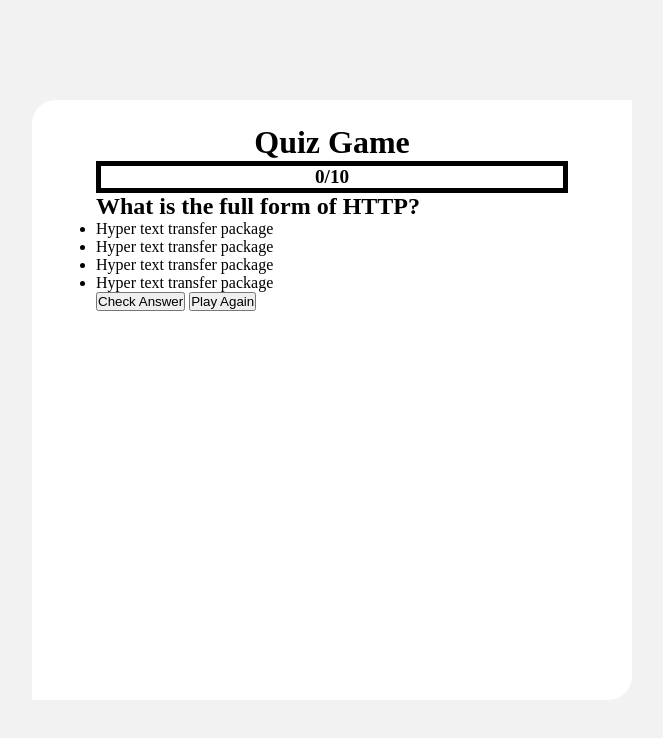
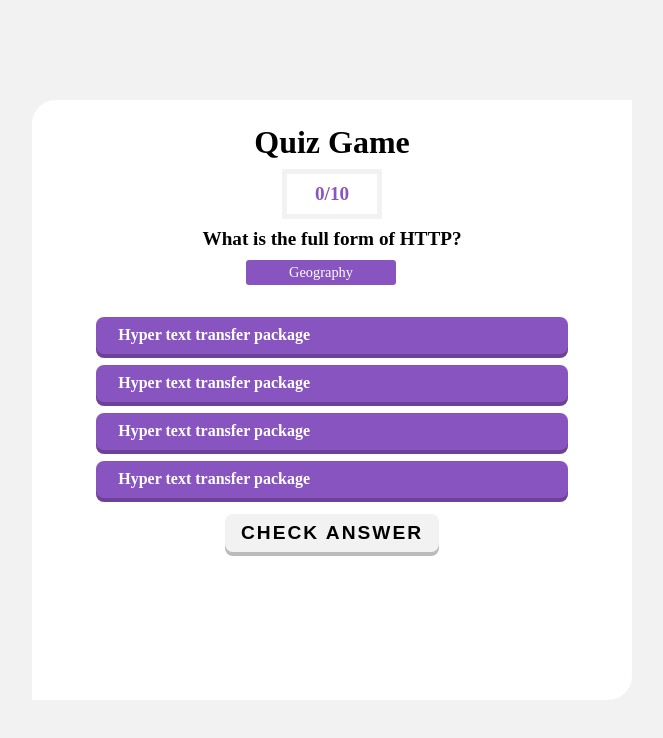
Before and after one commit to TumininuAjala/Quiz-app, a plain HTML site: page index.html in a window 1280 px wide. Shown: the whole page, without its empty margins (308-971 px from the left). Drawn offline with Linux system fonts and the light colour scheme.

Commit message:
seventh commit

```diff
--- a/index.html
+++ b/index.html
@@ -19,7 +19,7 @@
                 </div>
            </div>
            <div class="quiz-body">
-               <h2 class="quiz-question" id="question">What is the full form of HTTP?</h2>
+               <h2 class="quiz-question" id="question">What is the full form of HTTP?<span class="category">Geography</span></h2>
                <ul class="quiz-options">
                  <li>Hyper text transfer package</li>
                  <li>Hyper text transfer package</li>
--- a/style.css
+++ b/style.css
@@ -50,5 +50,119 @@ body{
     text-align: right;
     font-weight: 600;
     font-size: 1.2rem;
-    border: 5px solid;
+    border: 5px solid var(--grey-color);
+    margin-bottom: 1rem;
+    font-weight: bold;
+    width: 100px;
+    height: 50px;
+    margin: .5rem auto;
+    color: var(--light-purple-color);
 }
+
+.quiz-question{
+    font-size: 1.2rem;
+    text-align: center;
+    line-height: 1.3;
+    margin-bottom: 2rem;
+}
+
+.quiz-question .category{
+    font-size: 0.9rem;
+    font-weight: 500;
+    background-color: var(--light-purple-color);
+    color: var(--light-color);
+    padding: .2rem .4rem;
+    border-radius: .2rem;
+    margin-top: 0.5rem;
+    display: block;
+    width: 150px;
+    margin-left: 150px;
+}
+
+.quiz-options{
+    list-style-type:none ;
+    margin: 1rem 0;
+}
+
+.quiz-options li{
+    border-radius: 0.5rem;
+    font-weight: 600;
+    margin: .7rem 0;
+    padding: .4rem 1.2rem;
+    cursor: pointer;
+    border: 3px solid var(--light-purple-color);
+    background-color: var(--light-purple-color);
+    color: var(--light-color);
+    box-shadow: 0 4px 0 0 #6c4298;
+    transition: var(--transition);
+}
+.quiz-options li:hover{
+    background-color: var(--grey-color);
+    color: var(--dark-color);
+    border-color: var(--grey-color);
+    box-shadow: 0 4px 0 0 #bbb;
+}
+
+.quiz-options li:active{
+    transform: scale(0.97);
+}
+
+.selected{
+    background-color: var(--grey-color)!important;
+    color: var(--dark-color)!important;
+    border-color: var(--grey-color)!important;
+    box-shadow: 0 4px 0 0 #bbb !important;
+}
+
+.quiz-foot button{
+    border: none;
+    border-radius: 0.5rem;
+    outline: 0;
+    font-family: 'Poppins' sans-serif;
+    font-size: 1.2rem;
+    font-weight: 600;
+    padding: .5rem 1rem;
+    margin: 0 auto;
+    text-transform: uppercase;
+    cursor: pointer;
+    display: block;
+    background-color: var(--grey-color);
+    color: var(--dark-color);
+    letter-spacing: 2px;
+    transition: var(--transition);
+    box-shadow: 0 4px 0 0 #bbb;
+}
+
+.quiz-foot button:hover{
+    background-color: #e6e6e6;
+    box-shadow: 0 4px 0 0 #a7a7a7;
+}
+
+.quiz-foot button:active{
+    transform: scale(0.95);
+}
+
+#play-again{
+    display: none;
+}
+
+
+
+
+/* media query  */
+
+@media(max-width: 678px){
+    .quiz-title{
+        font-size: 1.6rem;
+    }
+    .wrapper{
+        margin: 3rem 0;
+        width: 90%;
+        padding: 1.5rem 1rem 3rem 1rem;
+        border-top-left-radius: 0;
+        border-bottom-right-radius: 0;
+    }
+    .quiz-foot button{
+        font-size: 1rem;
+    }
+}
```
